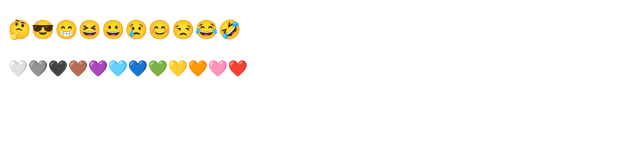
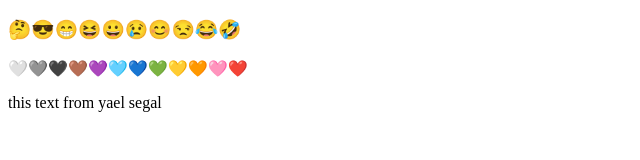
Before and after one commit to yael6679/ex5-6, a plain HTML site: page index.html in a window 1280 px wide. Shown: the whole page, without its empty margins (0-640 px from the left). Drawn offline with Linux system fonts and the light colour scheme.

Commit message:
Update index.html by yael segal
add  div by yael segal

```diff
--- a/index.html
+++ b/index.html
@@ -9,5 +9,6 @@
 <body>
     <h3>🤔😎😁😆😀😢😊😒😂🤣</h3>
     <p>🤍🩶🖤🤎💜🩵💙💚💛🧡🩷❤️</p>
+    <div>this text from yael segal</div>
 </body>
 </html>
```
